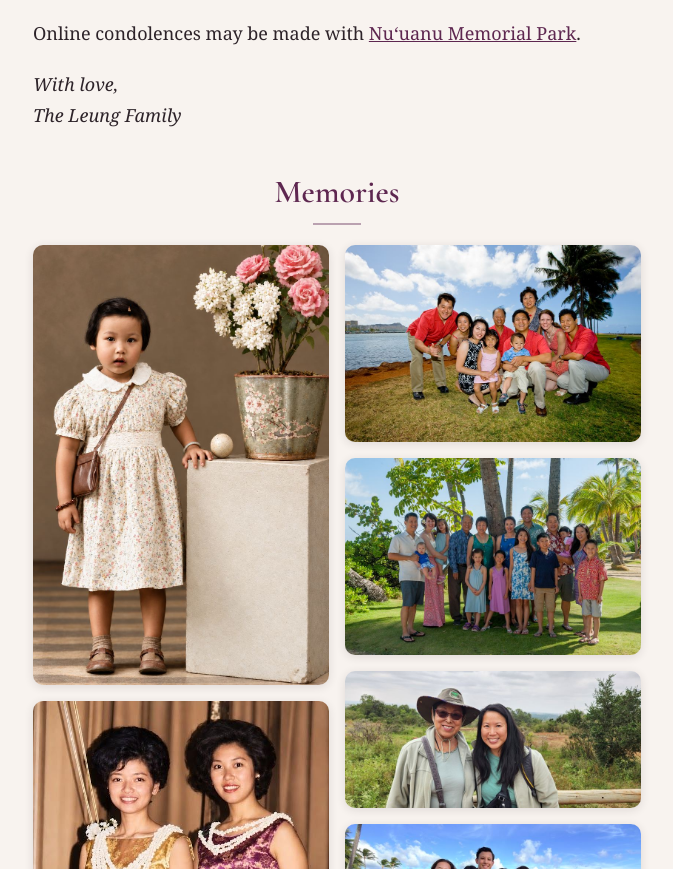
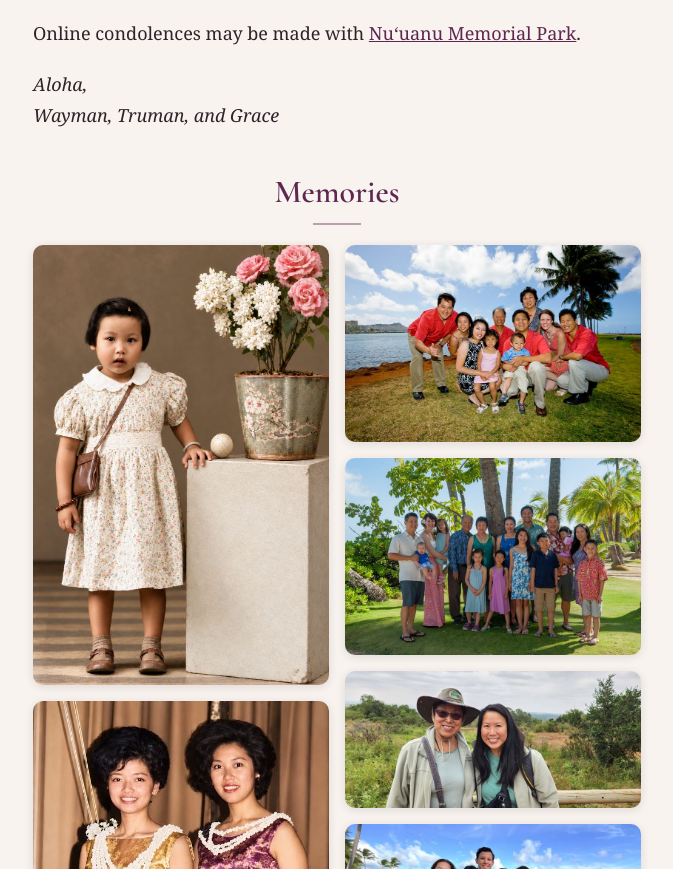
Before and after one commit to tru10000/joyce-leung, a plain HTML site: page index.html in a window 1280 px wide. Shown: the part 2517-3386 px from the top of the page, without its empty margins (303-976 px from the left). Drawn offline with nearby package versions, Linux system fonts and the light colour scheme.

Commit message:
Sign the letter from Wayman, Truman, and Grace
Co-Authored-By: Claude Opus 5.5 <noreply@anthropic.com>

```diff
--- a/index.html
+++ b/index.html
@@ -378,7 +378,7 @@
 
       <p>Online condolences may be made with <a href="http://www.nmplimited.com/obituaries/Joyce-Hung-Tow-Leung?obId=49814689#/obituaryInfo">Nu&#699;uanu Memorial Park</a>.</p>
 
-      <p class="signoff">With love,<br>The Leung Family</p>
+      <p class="signoff">Aloha,<br>Wayman, Truman, and Grace</p>
     </section>
 
     <section class="gallery" aria-labelledby="gallery-heading">
```
